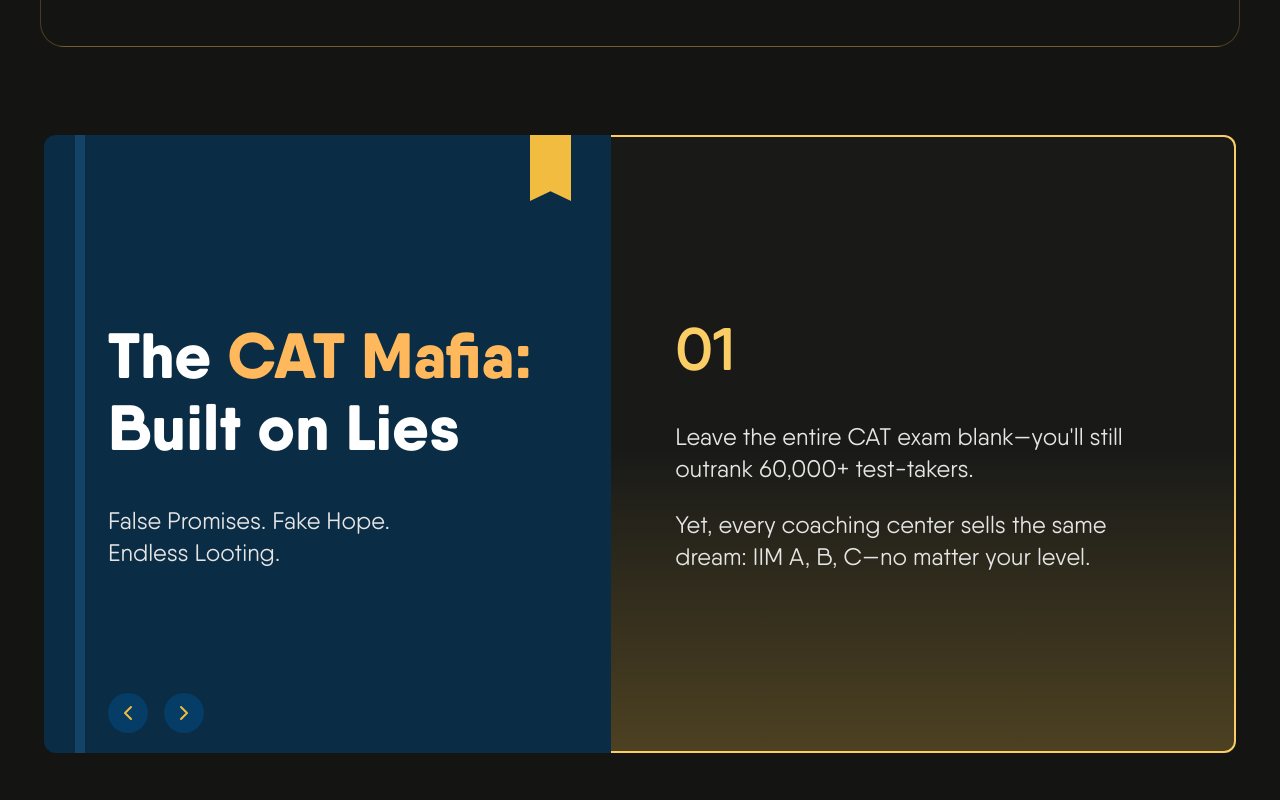
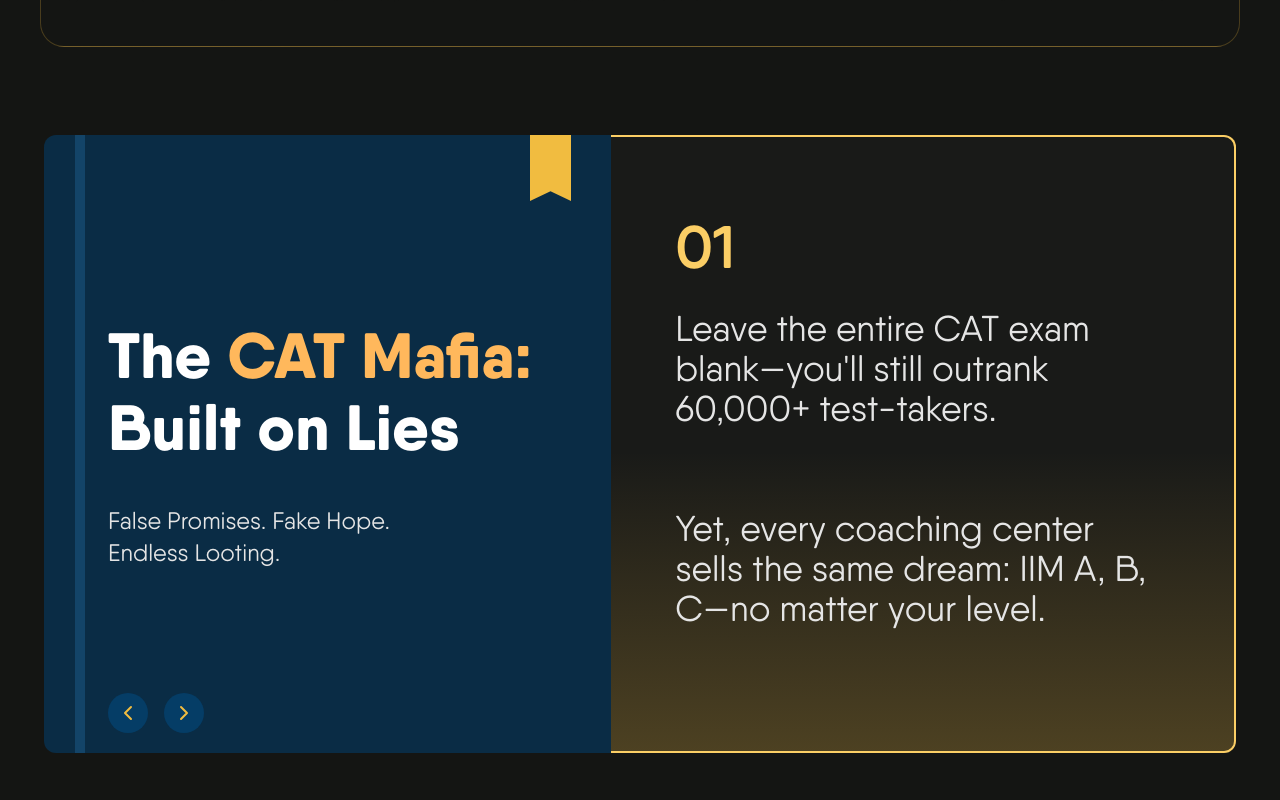
Before and after one commit to AESiR-0/mission-abc-new, a Next.js app: page / in a window 1280 px wide. Shown: the part 1100-1900 px from the top of the page. Built offline with nearby package versions, Linux system fonts and the light colour scheme; a web font is replaced by a local one.

Commit message:
fixed: mafia card

```diff
--- a/components/shared/MafiaCard.tsx
+++ b/components/shared/MafiaCard.tsx
@@ -43,7 +43,7 @@
       {/* Main Container */}
       <div className="flex flex-col lg:flex-row w-full mx-5  gap-0 relative">
         {/* Left Section */}
-        <div className="w-1/2  h-[500px] sm:h-[550px] md:h-[600px] lg:h-[778px] lg:-mt-[80px] relative">
+        <div className="w-1/2 h-[500px] sm:h-[550px] md:h-[600px] lg:h-[778px] lg:-mt-[80px] relative">
           {/* Vector 2520 - Hidden on mobile */}
           {/* <div className="hidden lg:block absolute w-[41px] h-[66px] left-[525px] top-0 bg-[rgba(241,188,64,1)] z-10" /> */}
           <div className="hidden lg:block absolute right-10 top-0 z-10">
@@ -92,7 +92,7 @@
         </div>
 
         {/* Right Section - Carousel */}
-        <div className="w-full lg:w-[656.5px] h-[600px] sm:h-[550px] md:h-[600px] lg:h-[778px] lg:-mt-[80px] relative">
+        <div className="w-1/2 lg:w-[656.5px] h-[600px] sm:h-[550px] md:h-[600px] lg:h-[778px] lg:-mt-[80px] relative">
           <div className="w-full h-full lg:h-[618px] rounded-b-[12px] lg:rounded-r-[12px] lg:rounded-bl-none relative bg-[rgba(29,30,28,0.6)] border-[rgba(251,206,101,1)] lg:border-r-2 lg:border-t-2 lg:border-b-2 overflow-hidden">
             {/* Bottom gradient overlay */}
             <div className="absolute inset-x-0 bottom-0 h-[200px] sm:h-[250px] lg:h-[300px]"
@@ -111,18 +111,20 @@
                   <div
                     key={item.id}
 
-                    className="w-full h-[618px] py-8 sm:py-10 lg:py-[80px] px-6 sm:px-8 lg:px-16 flex flex-col justify-center gap-[10px]"
+                    className="w-full h-[618px] py-8 sm:py-10 lg:py-[80px] px-6 sm:px-8 lg:px-16 flex flex-col justify-start gap-8"
                   >
-                    <h2 className="text-[#FBCE65] text-3xl sm:text-4xl md:text-5xl lg:text-6xl font-semibold mb-4 lg:mb-8 relative z-10">
+
+                    <h2 className="text-[#FBCE65] text-3xl sm:text-4xl md:text-5xl lg:text-6xl font-semibold relative z-10">
                       {item.id}
                     </h2>
-                    <div className="space-y-4 lg:space-y-6 relative z-10">
+                    <div className="space-y-20  relative z-10">
                       {item.content.map((text, idx) => (
-                        <p key={idx} className="text-[#E5E5E5] text-base sm:text-lg md:text-xl lg:text-2xl leading-relaxed">
+                        <p key={idx} className="text-[#E5E5E5]  sm:text-lg md:text-4xl leading-relaxed">
                           {text}
                         </p>
                       ))}
                     </div>
+
                   </div>
                 ))}
               </div>
```
